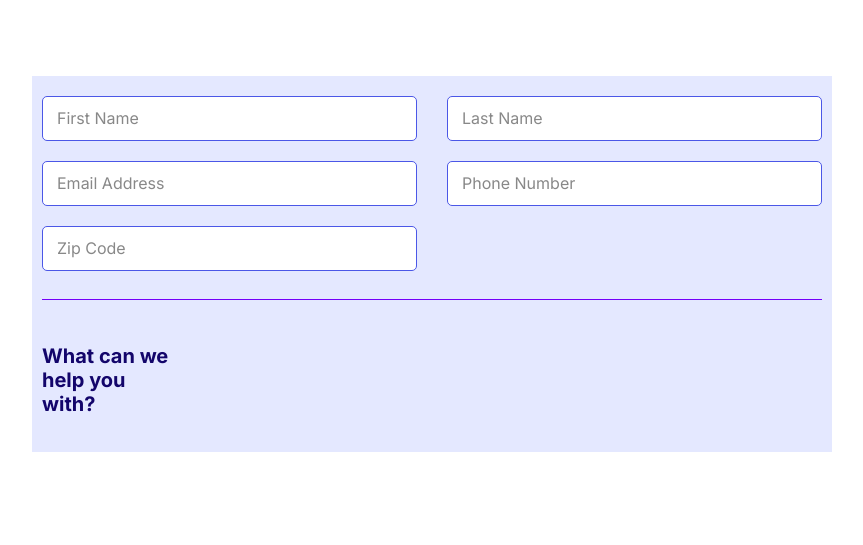
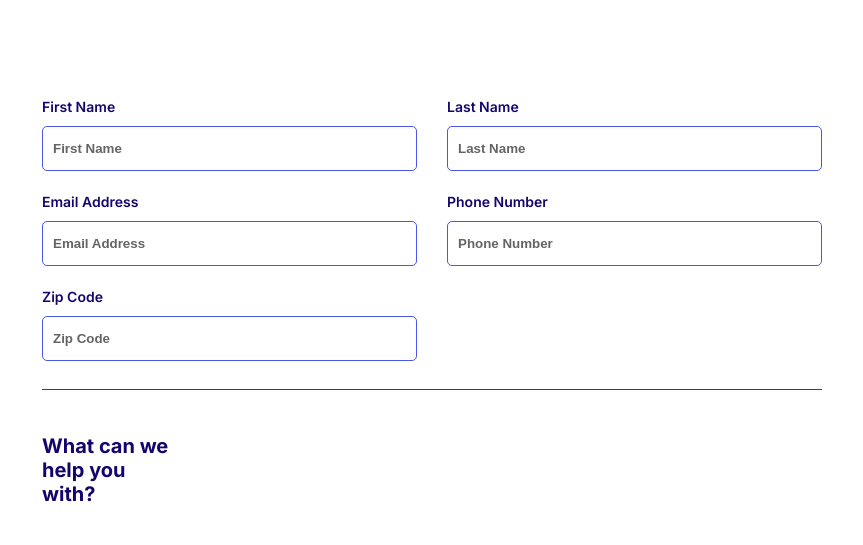
Before and after one commit to levaniakobidze/tpg-embeddable-form, a website built with Vite: page index.html in a window 1280 px wide. Shown: the whole page, without its empty margins (208-1071 px from the left). Built offline with nearby package versions, Linux system fonts and the light colour scheme; no server answers.

```diff
--- a/src/script.js
+++ b/src/script.js
@@ -125,6 +125,10 @@
 				form
 			);
 
+			// create label
+			createElement('label', [{ name: 'for', value: field.name }], [], inputWrapper).innerHTML =
+				field.label;
+
 			// Create input
 			const input = createElement(
 				'input',
@@ -203,10 +207,9 @@
 				});
 			}
 
-			// Create label for input
-			createElement('label', [{ name: 'for', value: field.name }], [], inputWrapper).innerHTML =
-				field.label;
-		});
+
+
+});
 
 		createElement(
 			'hr',
--- a/src/style.css
+++ b/src/style.css
@@ -1,7 +1,7 @@
 
 .tpg-form-wrapper{
-	background-color: rgba( 228, 232, 255, 1);
-  padding: 20px 10px;
+ 	 padding: 20px 10px;
+	 background: transparent;
 }
 
 .tpg-form-wrapper__form,
@@ -113,23 +113,9 @@
 }
 
 .tpg-form-wrapper__input-wrapper label {
-	position: absolute;
-	top: 50%;
-	-webkit-transform: translateY(-50%);
-	-moz-transform: translateY(-50%);
-	-ms-transform: translateY(-50%);
-	-o-transform: translateY(-50%);
-	transform: translateY(-50%);
-	left: 10px;
-	-webkit-transition: 0.2s ease-in-out;
-	-o-transition: 0.2s ease-in-out;
-	-moz-transition: 0.2s ease-in-out;
-	transition: 0.2s ease-in-out;
-	pointer-events: none;
-	color: #888;
-	font-size: 16px;
-	background-color: #fff;
-	padding: 0 5px;
+	color: #13056b;
+	font-size: 14px;
+	font-weight: 600 !important;
 }
 
 .tpg-form-wrapper__input-wrapper input:not(:-moz-placeholder-shown) + label {
@@ -166,6 +152,7 @@
 	border-radius: 5px;
 	outline-color: #4b57e7;
 	height: 45px;
+	margin-top: 10px;
 }
 
 .tpg-form-wrapper__input-wrapper--error input {
@@ -174,27 +161,33 @@
 }
 
 .tpg-form-wrapper__input-wrapper input::-webkit-input-placeholder {
-	color: transparent;
+	color: rgb(100, 100, 100);
+	font-weight: 600;
 }
 
 .tpg-form-wrapper__input-wrapper input:-moz-placeholder {
-	color: transparent;
+	color: rgb(100, 100, 100);
+	font-weight: 600;
 }
 
 .tpg-form-wrapper__input-wrapper input::-moz-placeholder {
-	color: transparent;
+	color: rgb(100, 100, 100);
+	font-weight: 600;
 }
 
 .tpg-form-wrapper__input-wrapper input:-ms-input-placeholder {
-	color: transparent;
+	color: rgb(100, 100, 100);
+	font-weight: 600;
 }
 
 .tpg-form-wrapper__input-wrapper input::-ms-input-placeholder {
-	color: transparent;
+	color: rgb(100, 100, 100);
+	font-weight: 600;
 }
 
 .tpg-form-wrapper__input-wrapper input::placeholder {
-	color: transparent;
+	color: rgb(100, 100, 100);
+	font-weight: 600;
 }
 
 .tpg-form-wrapper__checkbox-item label,
```
